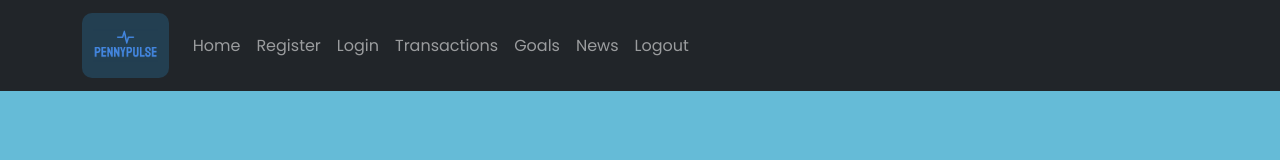
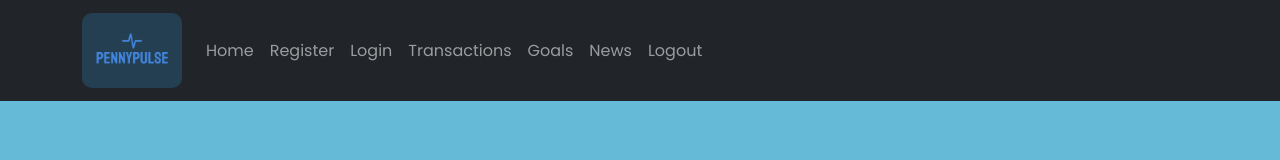
Before and after one commit to jacobshoemaker/penny-pulse, a React (Vite) app in the folder Front-End/: page /goals in a window 1280 px wide. Shown: the top 160 px of the page. Built offline with nearby package versions, Linux system fonts and the light colour scheme; no server answers.

Commit message:
Tried to style navbar.

```diff
--- a/Front-End/src/components/NavBar.jsx
+++ b/Front-End/src/components/NavBar.jsx
@@ -47,11 +47,11 @@ const NavBar = () => {
         <Navbar bg="dark" variant="dark" expand="lg" style={{ backgroundColor: '#003366' }}>
       <Container>
         <Navbar.Brand as={Link} to="/">
-          <img src={logo} alt="Penny Pulse Logo" style={{ height: '65px', borderRadius: '10px' }} />
+          <img src={logo} alt="Penny Pulse Logo" style={{ height: '75px', borderRadius: '10px' }} />
         </Navbar.Brand>
         <Navbar.Toggle aria-controls="basic-navbar-nav" />
         <Navbar.Collapse id="basic-navbar-nav">
-          <Nav className="me-auto">
+          <Nav className="ml-auto">
             <Nav.Link as={Link} to="/">Home</Nav.Link>
             <Nav.Link as={Link} to="/register/">Register</Nav.Link>
             <Nav.Link as={Link} to="/login/">Login</Nav.Link>
```
